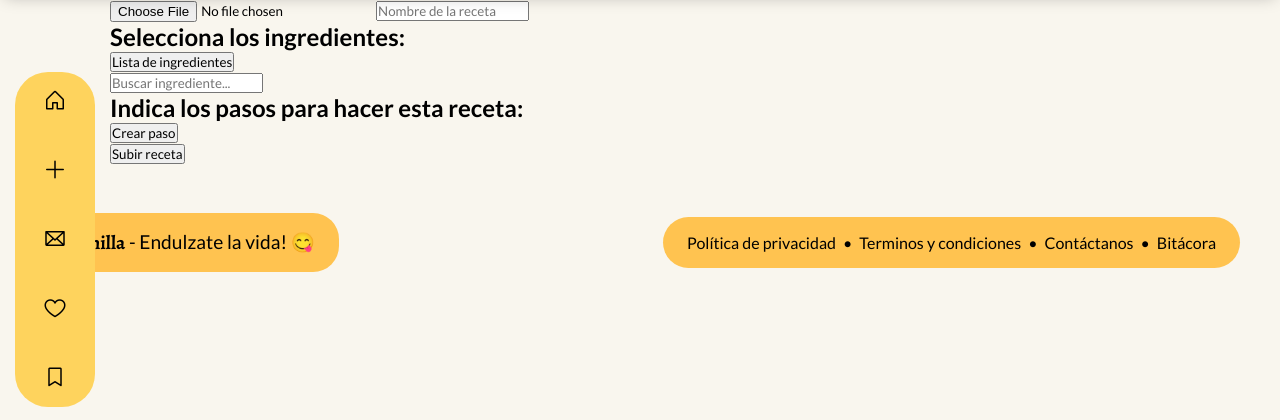
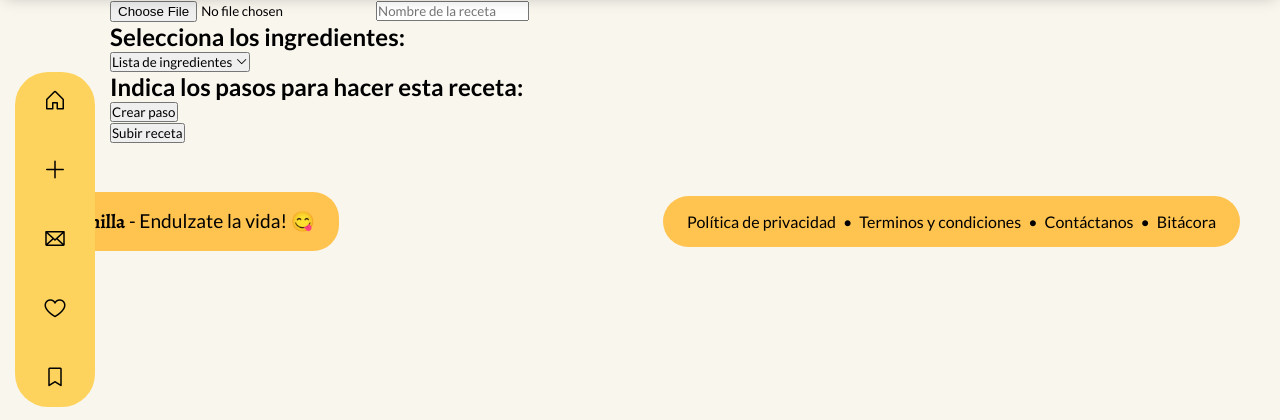
Before and after one commit to Atzel9/Vainilla, a PHP site: page /html/crear.php in a window 1280 px wide. Shown: the part 113-533 px from the top of the page. Run offline with PHP 8.4, Linux system fonts and the light colour scheme; the visitor is signed in with stand-in values (Sample User, id 1); data that the repository does not hold is empty.

Commit message:
(WIP)
--Se agrego la ventana de cascada para los ingredientes.
-Ya se muestra la lista de ingredientes
-Aún no se puede agreagr.
-Animaciones.
-Cuando se acabe toda la funcionalidad se le agregara el estilo. Aún todo esto esta como borrador.

```diff
--- a/css/styles.css
+++ b/css/styles.css
@@ -103,7 +103,7 @@ ul {
 .configuracion i {
     display: inline-block;
     font-size: 1.2em;
-    transition: all 0.2s ease;
+    transition: all 0.5s ease;
 }
 .configuracion:hover i {
     color: var(--cornsilk);
--- a/css/styles_crear.css
+++ b/css/styles_crear.css
@@ -0,0 +1,21 @@
+#lis-rec {
+    display: flex;
+    flex-direction: column;
+    position: fixed;
+}
+.lista-desactiva {
+    max-height: 0px;
+    overflow: hidden;
+    transition: all 0.5s ease;
+}
+.lista-activa {
+    max-height: 450px;
+    display: flex;
+    height: auto;
+    transition: all 0.5s ease;
+    overflow: auto;
+}
+#buscador-ingrediente {
+    position: sticky;
+    top: 0;
+}
--- a/html/crear.php
+++ b/html/crear.php
@@ -60,9 +60,9 @@ $sql_ing = $conexion->query("SELECT * FROM ingredientes ORDER BY nombre ASC"); /
 
                     </div>
                     <h2>Selecciona los ingredientes:</h2>
-                    <button class="form-rec-ing" type="button">Lista de ingredientes</button>
+                    <button id="btn-lista-ing" class="form-rec-ing" type="button">Lista de ingredientes <i class="ph ph-caret-down"></i></button>
                     <!--Lista de contenedor que contiene la lista de ingredientes y el buscador-->
-                    <div id="lis-rec" class="lis-rec">
+                    <div id="lis-rec" class="lis-rec lista-desactiva">
                         <div id="buscador-ingrediente">
                             <input type="text" placeholder="Buscar ingrediente...">
                         </div>
--- a/js/receta.js
+++ b/js/receta.js
@@ -1,3 +1,39 @@
+/*----SECCIÓN----*/
+/*a)
+1.Mostrar/Ocular lista de ingredientes
+2.Buscador para la lista de ingredientes
+3.Agregar ingrediente en el contenedor "ingredientes-seleccionados"
+*/
+
+//a.1 --> Mostrar/Ocultar lista de ingredientes
+const btnListaing = document.getElementById("btn-lista-ing");
+const divListaing = document.getElementById("lis-rec");
+let btnEstado = false;
+
+//Mostrar/Ocultar mediante el botón
+btnListaing.addEventListener ("click", function(){
+    if (btnEstado === false) {
+        btnEstado = true;
+        console.log(btnEstado);
+        divListaing.classList.remove("lista-desactiva");
+        divListaing.classList.add("lista-activa");
+    } else if (btnEstado === true) {
+        btnEstado = false;
+        console.log(btnEstado);
+        divListaing.classList.remove("lista-activa");
+        divListaing.classList.add("lista-desactiva");
+    }
+});
+
+//Ocultar si se da click fuera del contenedor
+window.addEventListener('click', (e) => {
+    if(!divListaing.contains(e.target) && e.target !== btnListaing) {
+        btnEstado = false;
+        console.log(btnEstado);
+        divListaing.classList.remove("lista-activa");
+        divListaing.classList.add("lista-desactiva");
+    }
+});
 
 function anadirPaso() {
     let nuevoDiv = document.createElement("div"); //crear div
```
